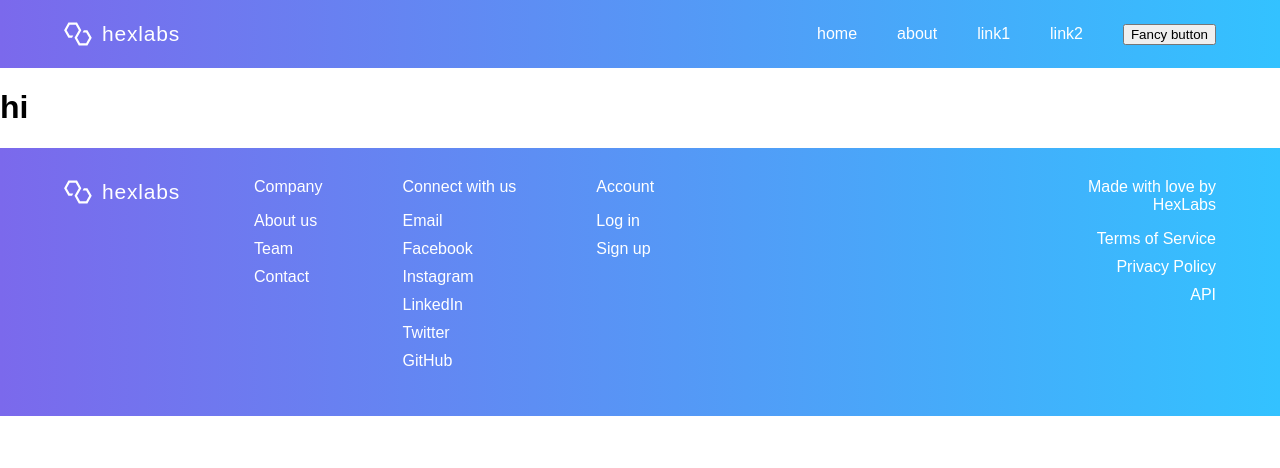
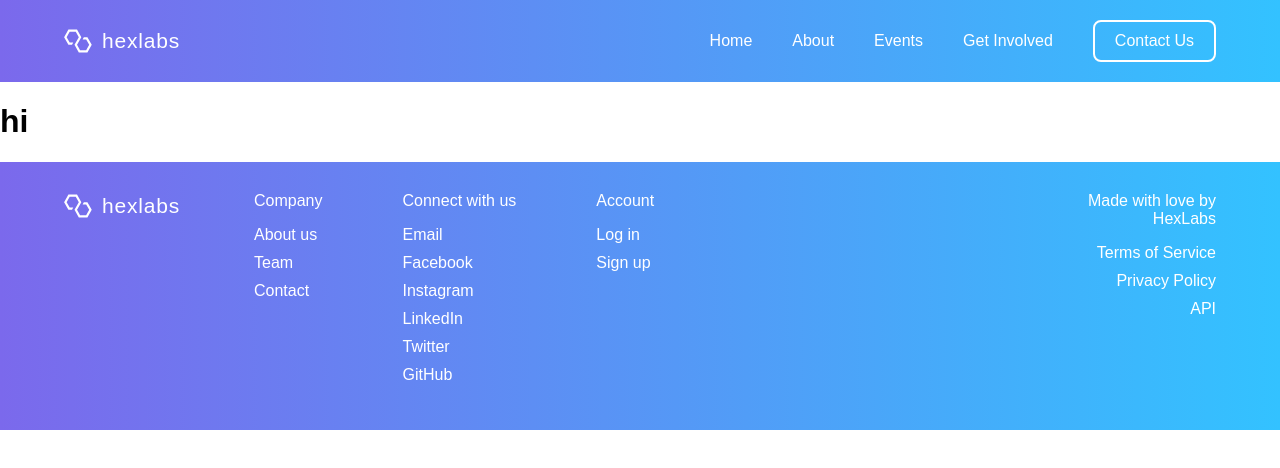
Before and after one commit to HackGT/hexlabs-website, a Next.js app: page / in a window 1280 px wide. Shown: the top 468 px of the page. Built offline with nearby package versions, Linux system fonts and the light colour scheme; a web font is replaced by a local one.

Commit message:
style nav bar

```diff
--- /dev/null
+++ b/components/button.module.css
@@ -0,0 +1,18 @@
+.button {
+  font-family: inherit;
+  font-size: inherit;
+  color: var(--light);
+  padding: 10px 20px;
+  border-radius: 8px;
+  cursor: pointer;
+}
+
+.solid {
+  background: var(--purple);
+  border: none;
+}
+
+.outlined {
+  background: transparent;
+  border: 2px solid white;
+}
--- /dev/null
+++ b/components/button.tsx
@@ -0,0 +1,18 @@
+import styles from "./button.module.css";
+
+export enum ButtonType {
+  Solid,
+  Outlined
+}
+
+export default function Button({ text, type }) {
+  if (type == ButtonType.Outlined) {
+    return (
+      <button className={`${styles.button} ${styles.outlined}`}>{text}</button>
+    )
+  } else {
+    return (
+      <button className={`${styles.button} ${styles.solid}`}>{text}</button>
+    )
+  }
+}
--- a/components/logo.tsx
+++ b/components/logo.tsx
@@ -1,4 +1,5 @@
 import styles from "./logo.module.css";
+import Link from "next/link";
 
 export default function Logo() {
   return (
@@ -17,9 +18,10 @@ export default function Logo() {
           fill="white"
         />
       </svg>
-      <span className={styles.title}>
-        hexlabs
-      </span>
+      <Link href="/">
+        <a className={styles.title}>
+        hexlabs</a>
+        </Link>
     </div>
   );
 }
--- a/components/navbar.module.css
+++ b/components/navbar.module.css
@@ -1,12 +1,12 @@
 .nav {
   background: var(--purple-blue);
   color: var(--light);
-  display: flex;
   padding: 20px 5%;
+  display: grid;
+  grid-template-columns: 1fr auto;
 }
 
 .left, .right {
-  width: 50%;
   display: flex;
   align-items: center;
 }
--- a/components/navbar.tsx
+++ b/components/navbar.tsx
@@ -1,6 +1,7 @@
 import styles from "./navbar.module.css";
 import Link from "next/link";
 import Logo from "./logo";
+import Button, { ButtonType } from "./button";
 
 interface NavItem {
   name: string;
@@ -9,19 +10,19 @@ interface NavItem {
 
 const navItems : NavItem[] = [
   {
-    name: "home",
+    name: "Home",
     route: "/"
   },
   {
-    name: "about",
+    name: "About",
     route: "/about"
   },
   {
-    name: "link1",
+    name: "Events",
     route: "/"
   },
   {
-    name: "link2",
+    name: "Get Involved",
     route: "/"
   }
 ];
@@ -44,7 +45,11 @@ export default function NavBar() {
             </li>
           )}
           <li>
-            <button>Fancy button</button>
+            <div className="button-link outlined">
+              <Link href="/">
+              <a>Contact Us</a>
+              </Link>
+            </div>
           </li>
         </ul>
       </div>
--- a/styles/main.css
+++ b/styles/main.css
@@ -46,3 +46,32 @@ a:focus {
 .align-right {
   text-align: right;
 }
+
+.button-link {
+  width: auto;
+  border-radius: 8px;
+  cursor: pointer;
+}
+
+.button-link > a {
+  display: block;
+  height: 100%;
+  width: 100%;
+  padding: 10px 20px;
+  text-decoration: none;
+}
+
+.button-link:hover {
+  background: var(--purple);
+  border-color: transparent;
+}
+
+.solid {
+  background: var(--purple);
+  border: none;
+}
+
+.outlined {
+  background: transparent;
+  border: 2px solid white;
+}
```
